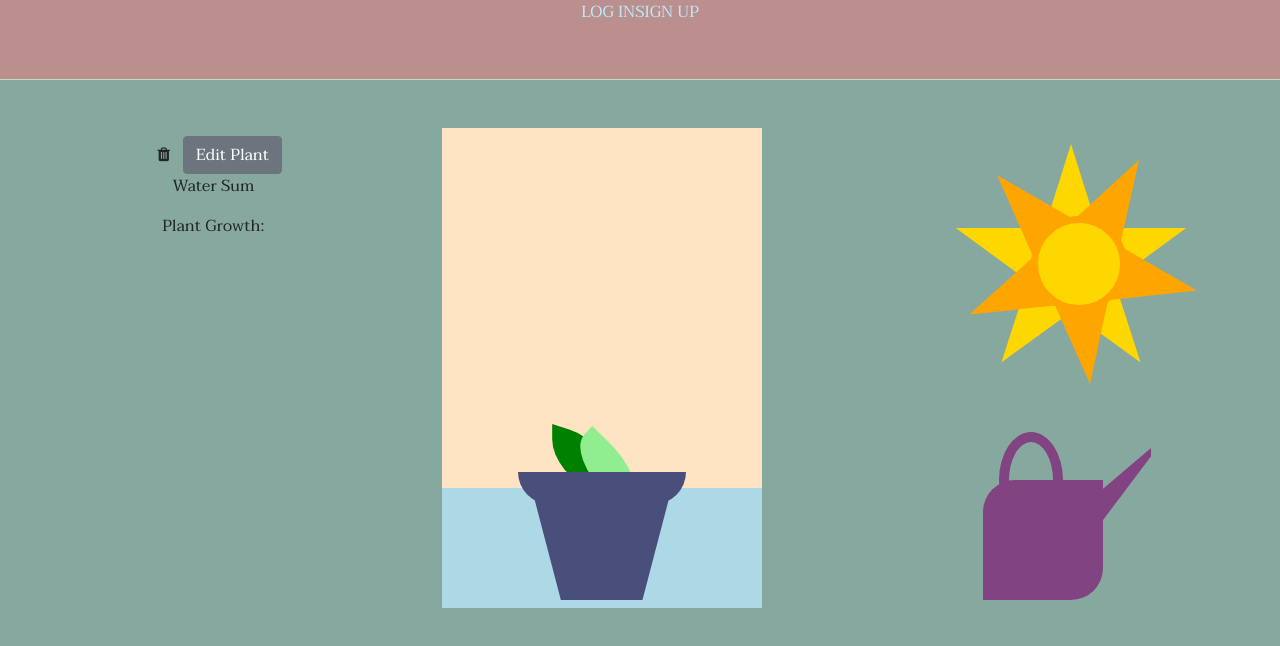
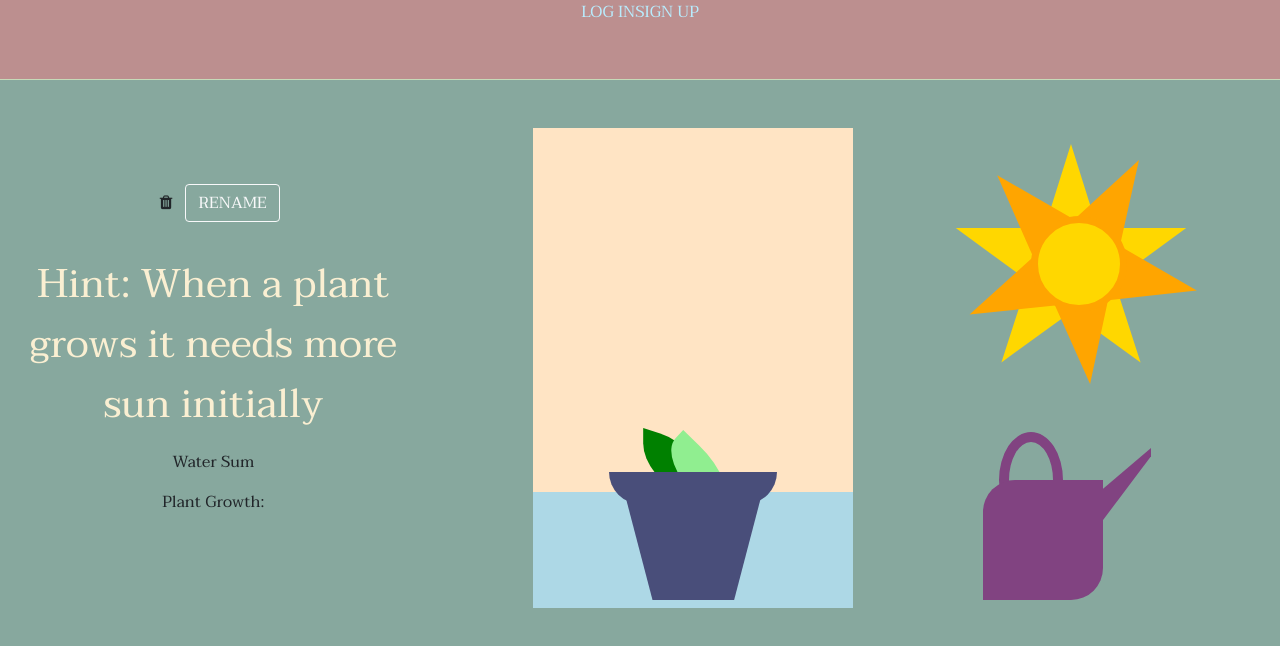
Before and after one commit to lramberg/plant-project, a React (Create React App) app: page /buddy/1 in a window 1280 px wide. Shown: the top 646 px of the page. Built offline with nearby package versions, Linux system fonts and the light colour scheme; no server answers.

Commit message:
plant page layout

```diff
--- a/src/components/Actions/Actions.module.css
+++ b/src/components/Actions/Actions.module.css
@@ -8,6 +8,10 @@
     height: 30vmin;
     width: 30vmin;
     position: relative;
+}
+
+.canWrapper:hover {
+    cursor: pointer;
 }
 
 .handle {
@@ -48,6 +52,10 @@
     position: relative;
 }
 
+.sunWrapper:hover {
+    cursor: pointer;
+}
+
 .sun {
     height: 12vmin;
     width: 12vmin;
--- a/src/components/Create/Create.jsx
+++ b/src/components/Create/Create.jsx
@@ -28,11 +28,11 @@ class Create extends Component {
         return (
             <div className={styles.Create}>
                 <form onSubmit={this.handleSubmit} >
-                    <h3>NAME YOUR BUDDY: </h3>
+                    <h1>NAME YOUR BUDDY: </h1>
                     <input onChange={ this.handleName } value={ this.state.name } placeholder="Name"/>
-                    <input className="btn" type="submit" value="Submit" />
+                    <input className="btn btn-outline-light ml-2" type="submit" value="Submit" />
+                    <Link className="btn btn-outline-light ml-2" to='/profile'>Cancel</Link>
                 </form>
-                <Link className="btn" to='/profile'>Cancel</Link>
 
                 <ul className={styles.ul}>
                     <li>Water your plant by clicking the watering can</li>
--- a/src/components/Create/Create.module.css
+++ b/src/components/Create/Create.module.css
@@ -5,4 +5,6 @@
 
 .ul {
     text-align: left;
+    margin-top: 3vmin;
+    font-size: 5vmin;
 }
--- a/src/components/Flower/Flower.jsx
+++ b/src/components/Flower/Flower.jsx
@@ -13,7 +13,11 @@ const Flower = (props) => {
                 <div className={styles.flowerLeafTwo}></div>
                 <div className={styles.flowerLeafThree}></div>
                 <div className={styles.flowerLeafFour}></div>
-                <div className={styles.bulb}></div>
+                <div className={styles.bulb}>
+                </div>
+                <div className={styles.eyeL}></div>
+                <div className={styles.eyeR}></div>
+                <div className={styles.smile}></div>
             </div>
         </div>
     );
--- a/src/components/Flower/Flower.module.css
+++ b/src/components/Flower/Flower.module.css
@@ -72,6 +72,39 @@
     z-index: 2;
 }
 
+.eyeL {
+    height: 2vmin;
+    width: 2vmin;
+    border-radius: 50%;
+    background-color: rgb(54, 54, 93);
+    position: absolute;
+    bottom: 11vmin;
+    left: 7vmin;
+    z-index: 2;
+}
+
+.eyeR {
+    height: 2vmin;
+    width: 2vmin;
+    border-radius: 50%;
+    background-color: rgb(54, 54, 93);
+    position: absolute;
+    bottom: 11vmin;
+    left: 11vmin;
+    z-index: 2;
+}
+
+.smile {
+    height: 4vmin;
+    width: 4vmin;
+    border-radius: 50%;
+    position: absolute;
+    bottom: 8vmin;
+    left: 8vmin;
+    border-bottom: 6px solid rgb(54, 54, 93);
+    z-index: 2;
+}
+
 .flowerLeaf {
     height: 12vmin;
     width: 12vmin;
--- a/src/components/PlantDisplay/PlantDisplay.module.css
+++ b/src/components/PlantDisplay/PlantDisplay.module.css
@@ -5,6 +5,8 @@
     position: relative;
     display: flex;
     justify-content: center;
+    margin-left: auto;
+    margin-right: auto;
 }
 
 .rim {
@@ -29,7 +31,7 @@
 }
 
 .componentContainer {
-    height: 45vmin;
+    height: 45.5vmin;
     width: 100vmin;
     background-color: bisque;
     position: relative;
--- a/src/pages/PlantPage/PlantPage.jsx
+++ b/src/pages/PlantPage/PlantPage.jsx
@@ -88,9 +88,10 @@ class PlantPage extends Component {
                 <div className="container-fluid mt-5">
                     <div className="row">
                         <div className="col-4">
-                            <h1>{this.state.name}</h1>
+                            <h1 className={styles.h1}>{this.state.name}</h1>
                             <a href="#" className="btn" onClick={() => this.handleDelete(this.state.id)}><i className="fa fa-trash"></i></a>
-                            <Link to={`/buddy/${this.state.id}/edit`} className="btn btn-secondary">Edit Plant</Link>
+                            <Link to={`/buddy/${this.state.id}/edit`} className="btn btn-outline-light">RENAME</Link>
+                            <p className={styles.p}>Hint: When a plant grows it needs more sun initially</p>
                             <p>Water Sum {this.state.waterSum}</p>
                             <p>Plant Growth: {this.state.plantGrowth}</p>
                         </div>
--- a/src/pages/PlantPage/PlantPage.module.css
+++ b/src/pages/PlantPage/PlantPage.module.css
@@ -1,3 +1,15 @@
-.PlantPage {
 
+
+.h1 {
+    font-family: 'Merienda', cursive;
+    font-size: 9vmin;
+    color: rgb(250, 239, 210);
+    text-decoration: underline;
+    padding: 3vmin;
 }
+
+.p {
+    font-size: 5vmin;
+    color: rgb(250, 239, 210);
+    margin-top: 4vmin;
+}
```
Also changed, not shown: controllers/plants.js (+4 -7 lines).
